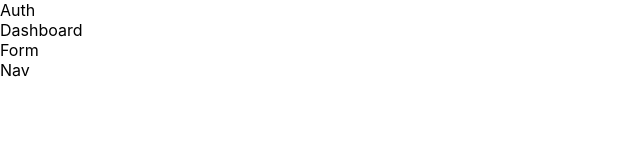
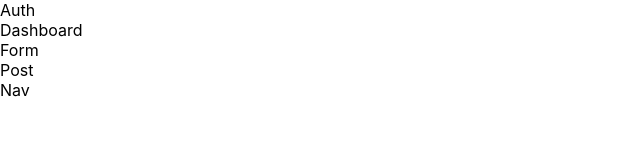
Before and after one commit to klesueur/helo, a React (Create React App) app: page / in a window 1280 px wide. Shown: the top 160 px of the page, without its empty margins (0-640 px from the left). Built offline with nearby package versions, Linux system fonts and the light colour scheme.

Commit message:
added Post

```diff
--- a/src/App.js
+++ b/src/App.js
@@ -2,6 +2,7 @@ import React from 'react'
 import Auth from './Components/Auth/Auth'
 import Dashboard from './Components/Dashboard/Dashboard'
 import Form from './Components/Form/Form'
+import Post from './Components/Post/Post'
 import Nav from './Components/Nav/Nav'
 
 function App() {
@@ -10,6 +11,7 @@ function App() {
       <Auth />
       <Dashboard />
       <Form />
+      <Post />
       <Nav />
     </div>
   )
--- /dev/null
+++ b/src/Components/Post/Post.js
@@ -0,0 +1,14 @@
+import React, {Component} from 'react'
+
+export default class Post extends Component {
+
+
+    render() {
+
+        return (
+            <div>
+                Post
+            </div>
+        )
+    }
+}
--- a/src/routes.js
+++ b/src/routes.js
@@ -3,4 +3,5 @@ import React from 'react'
 import Auth from './Components/Auth/Auth'
 import Dashboard from './Components/Dashboard/Dashboard'
 import Form from './Components/Form/Form'
+import Post from './Components/Post/Post'
 import Nav from './Components/Nav/Nav'
```
